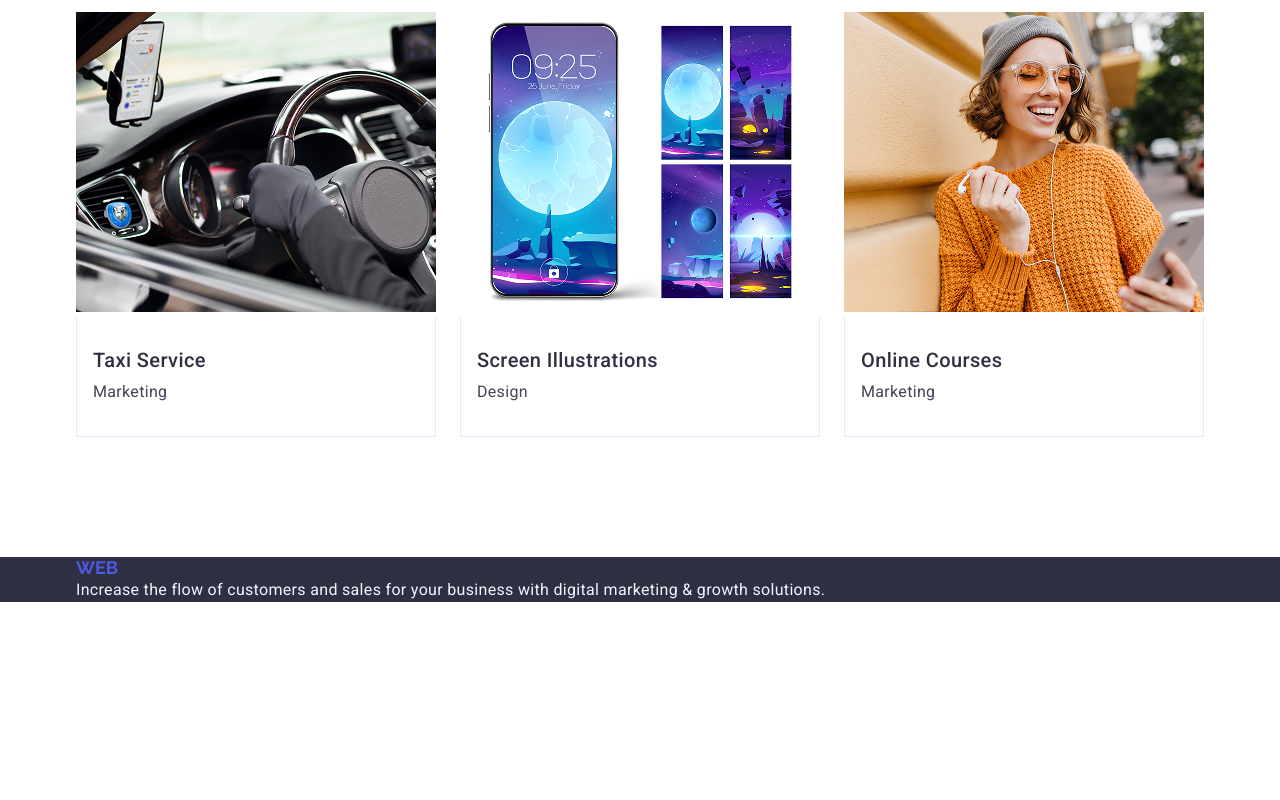
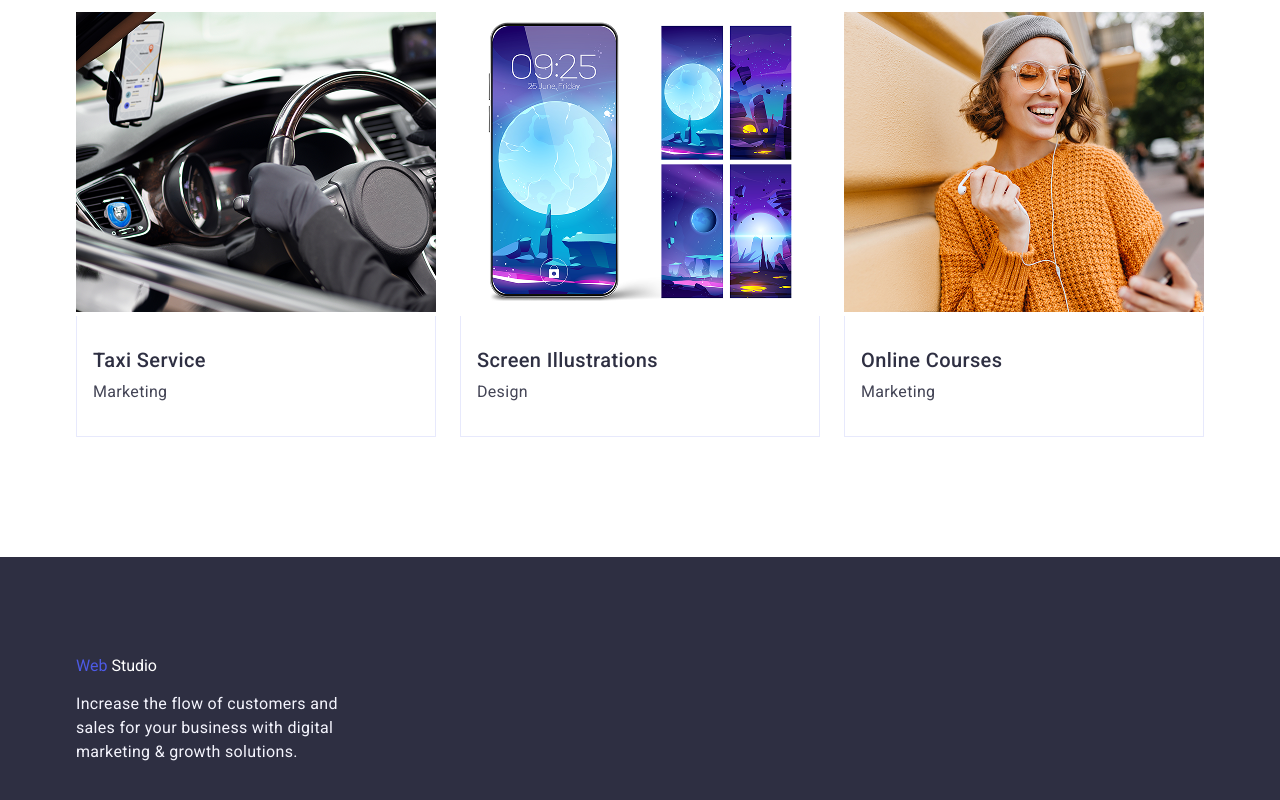
Before and after one commit to Krisdziam/goit-markup-hw-012, a plain HTML site: page index.html in a window 1280 px wide. Shown: the part 2423-3223 px from the top of the page. Before the commit the page ends 3025 px from the top, so only its background shows below. Drawn offline with nearby package versions, Linux system fonts and the light colour scheme.

Commit message:
footer ready

```diff
--- a/index.html
+++ b/index.html
@@ -160,11 +160,13 @@
 
     <footer class="footer">
       <div class="container">
-        <a class="logo" href="/">
+        <a class="footer-logo" href="/">
           <span class="first-logo-part">Web</span>
           Studio
         </a>
-        <p class="footer-text">Increase the flow of customers and sales for your business with digital marketing & growth solutions.</p>
+        <div class="footer-text-wrapper">
+          <p class="footer-text">Increase the flow of customers and sales for your business with digital marketing & growth solutions.</p>
+        </div>
       </div>
     </footer>
   </body>
--- a/styles.css
+++ b/styles.css
@@ -288,7 +288,17 @@ h6 {
 
 /* Footer */
 .footer {
+  padding: 100px 0;
   background-color: #2e2f42;
+}
+.footer-logo {
+  color: #fff;
+  display: inline-block;
+  margin-bottom: 16px;
+  line-height: 1.17;
+}
+.footer-text-wrapper {
+  max-width: 264px;
 }
 .footer-text {
   font-weight: 400;
```
